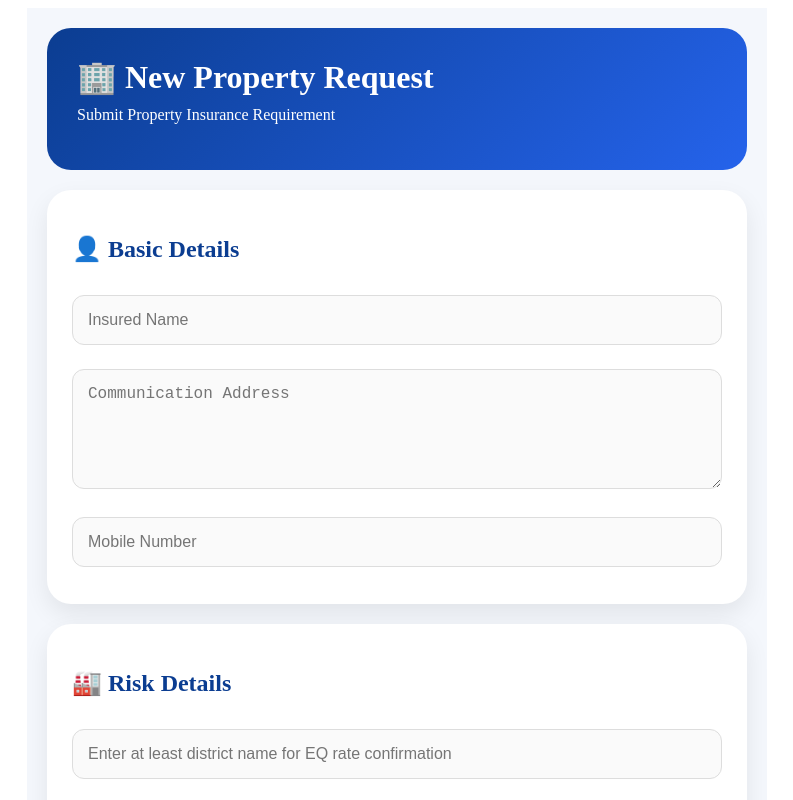
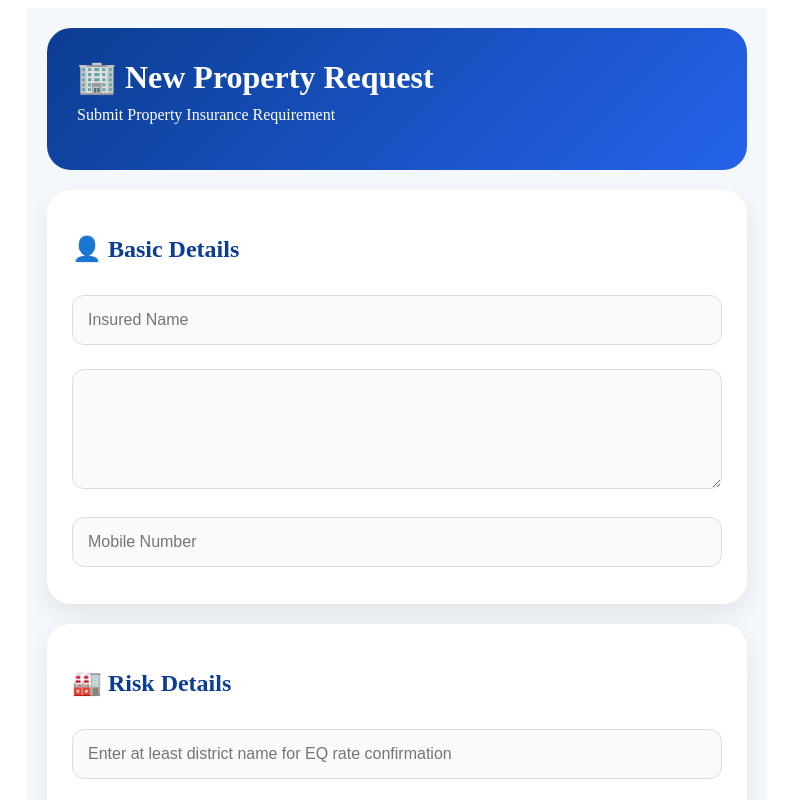
Before and after one commit to Arunsonly/property-insurance-portal, a Next.js app: page /user/new-request in a window 1280 px wide. Shown: the top 800 px of the page, without its empty margins (243-1036 px from the left). Built offline with nearby package versions, Linux system fonts and the light colour scheme.

Commit message:
Update new-request.js

```diff
--- a/pages/user/new-request.js
+++ b/pages/user/new-request.js
@@ -126,13 +126,13 @@ const handleSubmit = async () => {
         />
 
         <textarea
-          placeholder="Communication Address"
-          value={address}
-          onChange={(e) =>
-            setAddress(e.target.value)
-          }
-          style={textareaStyle}
-        />
+  placeholder={businessActivity}
+  onFocus={() => setBusinessActivity("")}
+  onChange={(e) =>
+    setBusinessActivity(e.target.value)
+  }
+  style={textareaStyle}
+/>
 
         <input
           placeholder="Mobile Number"
```
